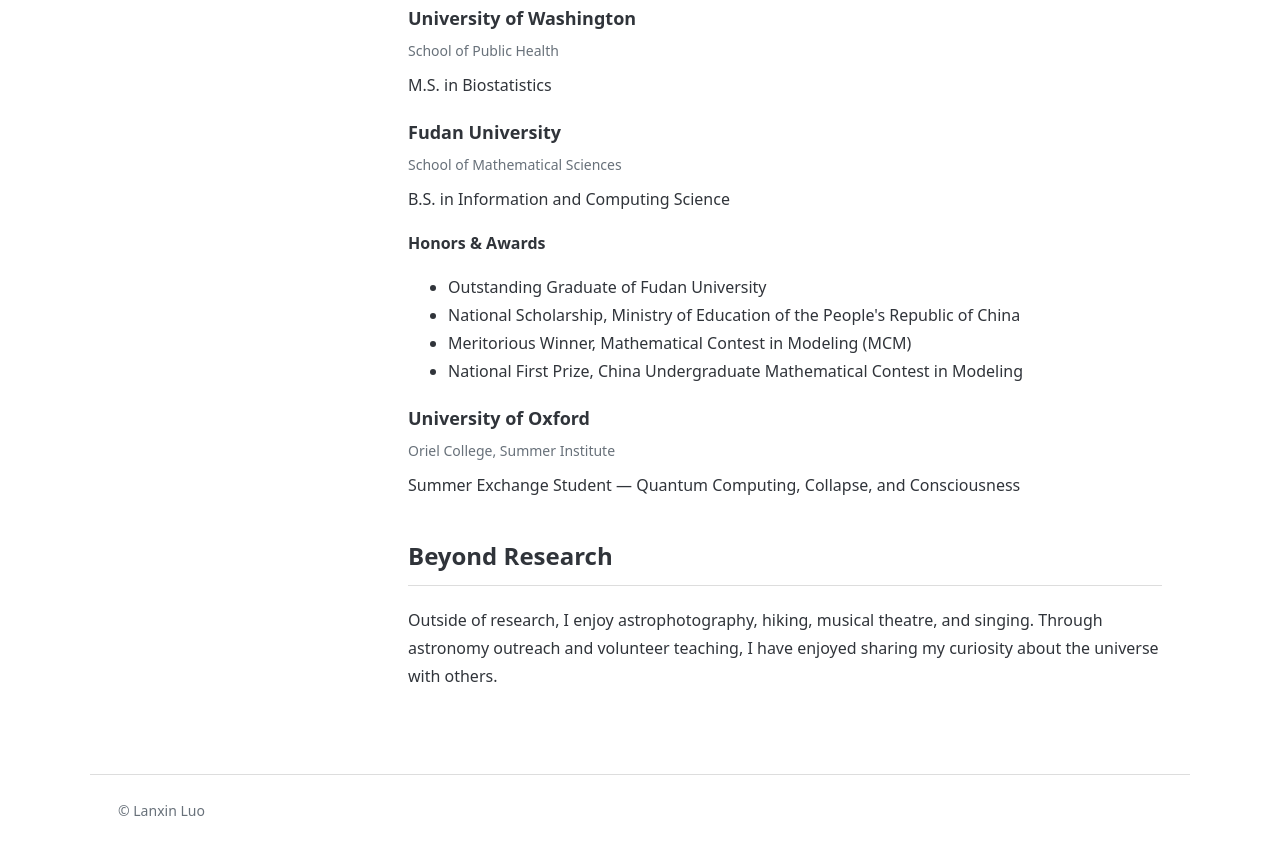
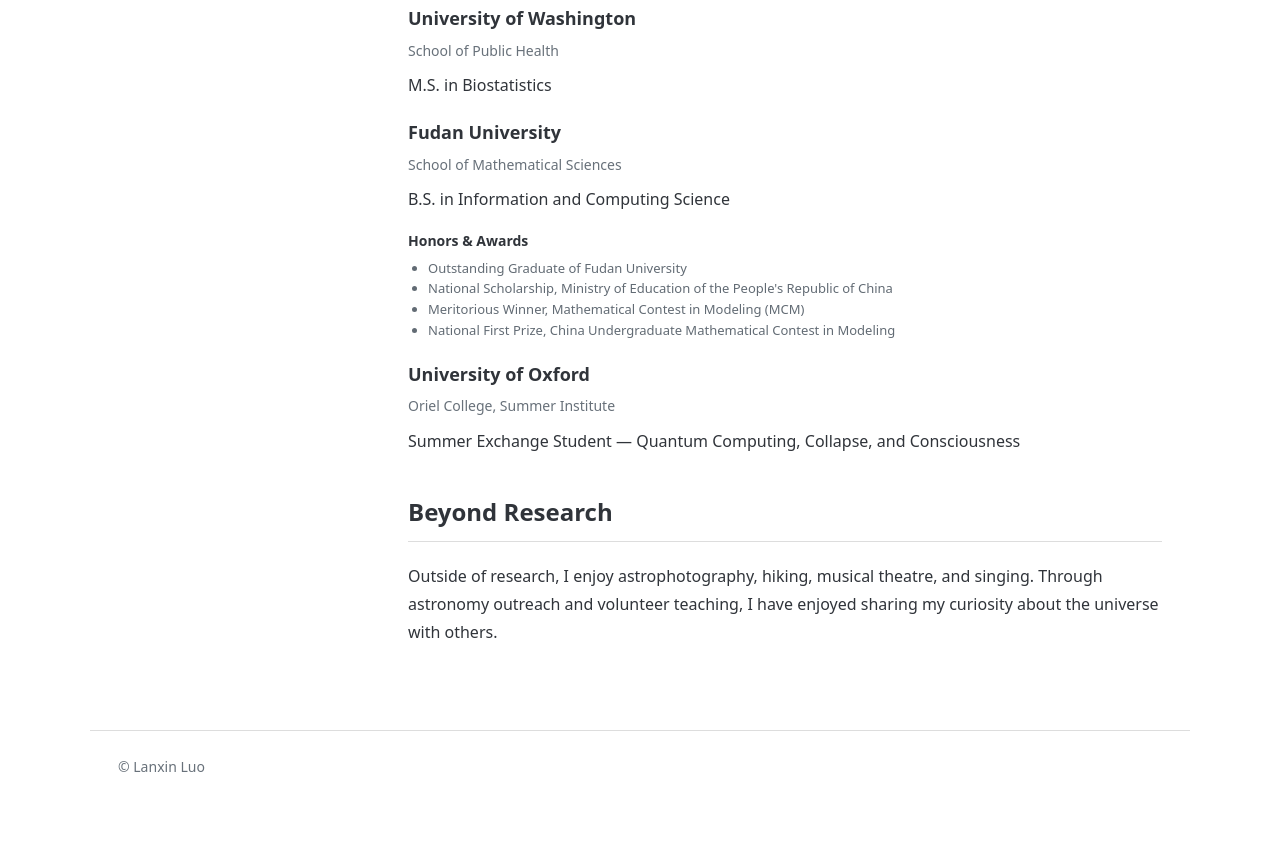
Before and after one commit to Lanxin-24/Lanxin-24.github.io, a plain HTML site: page index.html in a window 1280 px wide. Shown: the part 1047-1895 px from the top of the page. After the commit the page ends 1850 px from the top, so only its background shows below. Drawn offline with Linux system fonts and the light colour scheme.

Commit message:
Reduce typography and spacing for Fudan honors list

```diff
--- a/index.html
+++ b/index.html
@@ -11,7 +11,7 @@
 </section>
 <section id="education"><h2>Education</h2>
 <article><h3>University of Washington</h3><div class="tag">School of Public Health</div><p>M.S. in Biostatistics</p></article>
-<article><h3>Fudan University</h3><div class="tag">School of Mathematical Sciences</div><p>B.S. in Information and Computing Science</p><p><strong>Honors &amp; Awards</strong></p><ul><li>Outstanding Graduate of Fudan University</li><li>National Scholarship, Ministry of Education of the People's Republic of China</li><li>Meritorious Winner, Mathematical Contest in Modeling (MCM)</li><li>National First Prize, China Undergraduate Mathematical Contest in Modeling</li></ul></article>
+<article><h3>Fudan University</h3><div class="tag">School of Mathematical Sciences</div><p>B.S. in Information and Computing Science</p><p style="font-size:14px;margin:10px 0 4px"><strong>Honors &amp; Awards</strong></p><ul style="font-size:13px;line-height:1.6;color:#626b74;margin:4px 0 16px;padding-left:20px"><li>Outstanding Graduate of Fudan University</li><li>National Scholarship, Ministry of Education of the People's Republic of China</li><li>Meritorious Winner, Mathematical Contest in Modeling (MCM)</li><li>National First Prize, China Undergraduate Mathematical Contest in Modeling</li></ul></article>
 <article><h3>University of Oxford</h3><div class="tag">Oriel College, Summer Institute</div><p>Summer Exchange Student — Quantum Computing, Collapse, and Consciousness</p></article>
 </section>
 
```
